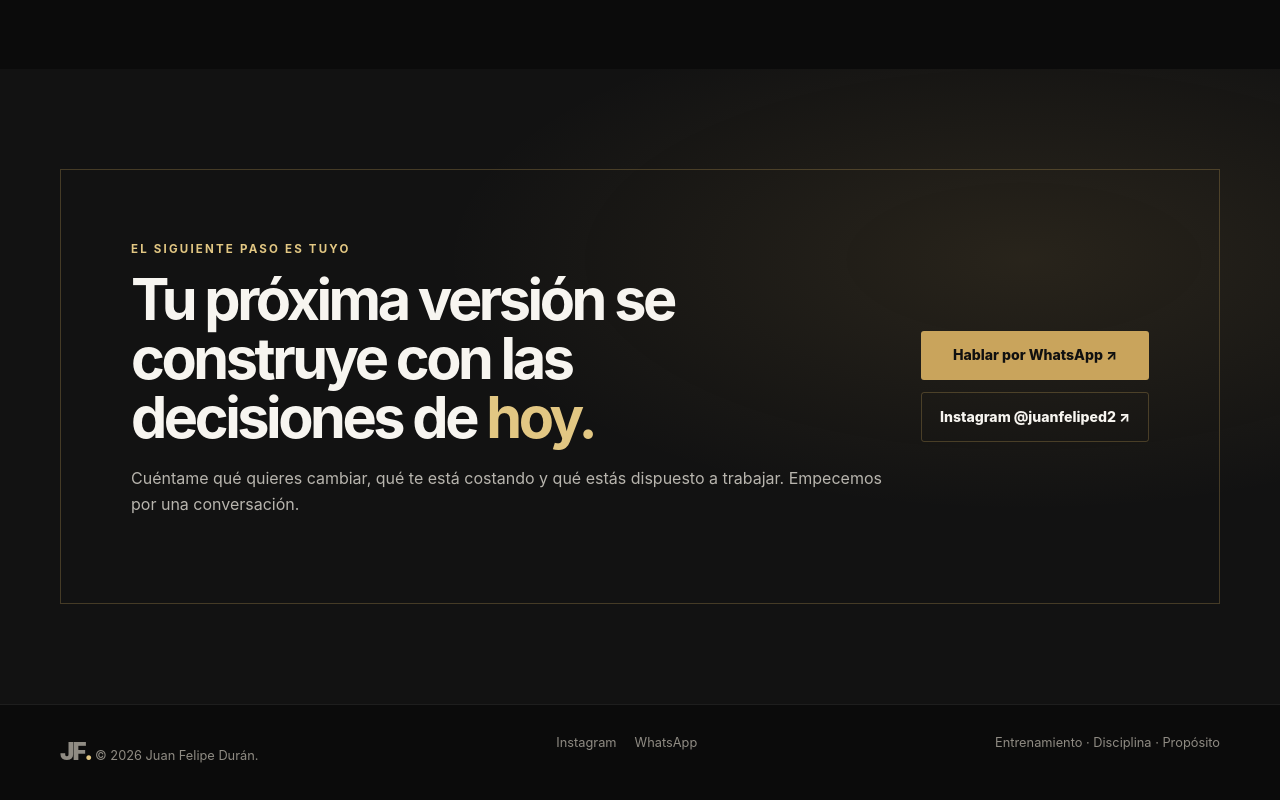
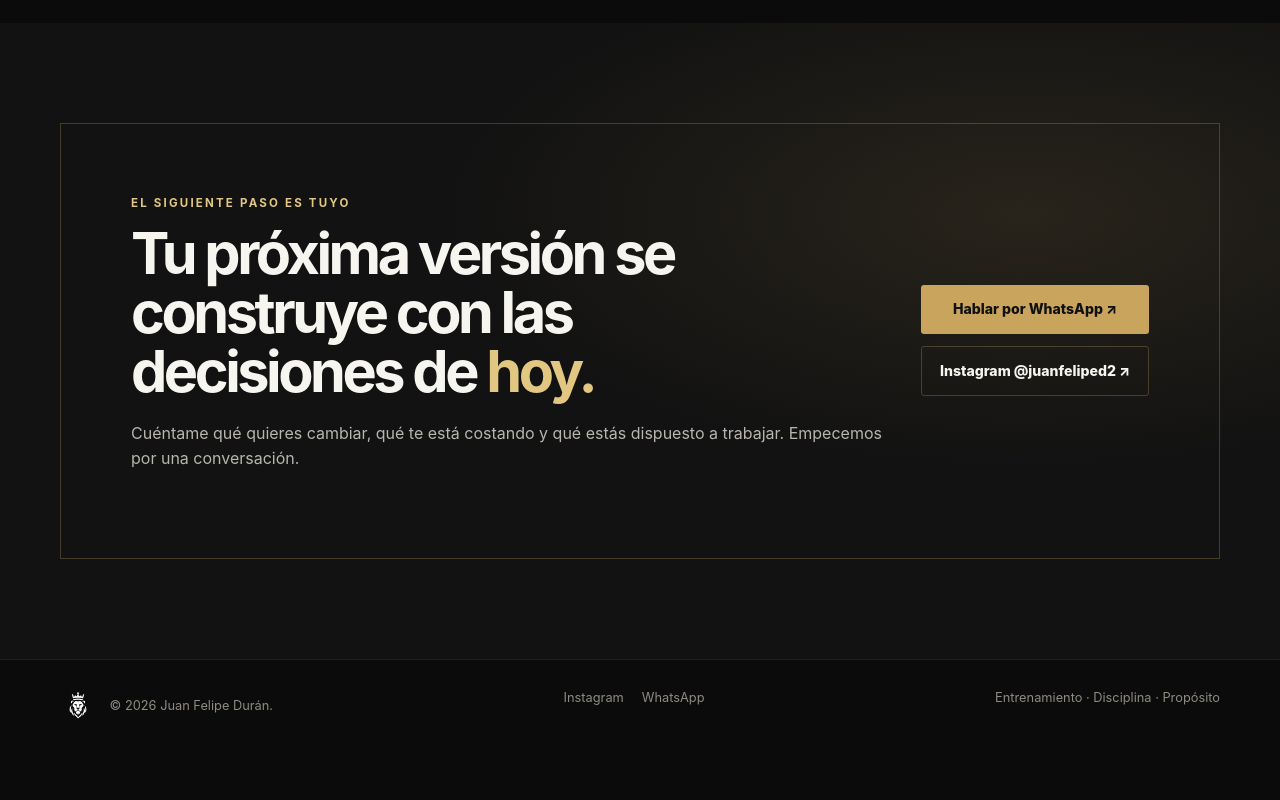
Before and after one commit to Juanfeliped2/juanfelipeduranweb, a plain HTML site: page index.html in a window 1280 px wide. Shown: the part 4802-5602 px from the top of the page. After the commit the page ends 5554 px from the top, so only its background shows below. Drawn offline with Linux system fonts and the light colour scheme.

Commit message:
Add footer logo to the footer section

```diff
--- a/index.html
+++ b/index.html
@@ -266,6 +266,7 @@
     .contact-panel h2 { max-width: 650px; }
     .contact-actions { display: flex; flex-direction: column; gap: 12px; min-width: 210px; }
     footer { border-top: 1px solid rgba(255,255,255,.08); padding: 28px 0; color: #8f8b83; font-size: .8rem; }
+    .footer-logo { display: inline-block; width: auto; height: 36px; max-width: 130px; object-fit: contain; vertical-align: middle; margin-right: 10px; }
     .footer-inner { display: flex; justify-content: space-between; gap: 20px; flex-wrap: wrap; }
     .socials { display: flex; gap: 18px; }
     .socials a:hover { color: var(--gold-light); }
@@ -603,7 +604,7 @@
         <div class="section-head">
           <div class="eyebrow">Experiencias</div>
           <h2>El valor del proceso también está en <span class="gold">cómo te transforma.</span></h2>
-          <p>Los testimonios deben venir de personas reales que hayan autorizado su publicación.</p>
+
         </div>
         <div class="testimonial-grid">
           <article class="testimonial">
@@ -655,7 +656,7 @@
 
   <footer>
     <div class="container footer-inner">
-      <div><strong class="brand">JF<span>.</span></strong> <span>© <span id="year"></span> Juan Felipe Durán.</span></div>
+      <div><img src="images/logo.png" alt="Logo de Juan Felipe Durán" class="footer-logo"> <span>© <span id="year"></span> Juan Felipe Durán.</span></div>
       <div class="socials"><a class="ig-link" href="https://www.instagram.com/juanfeliped2/" target="_blank" rel="noopener noreferrer">Instagram</a><a class="wa-link" href="#contacto">WhatsApp</a></div>
       <div>Entrenamiento · Disciplina · Propósito</div>
     </div>
```
